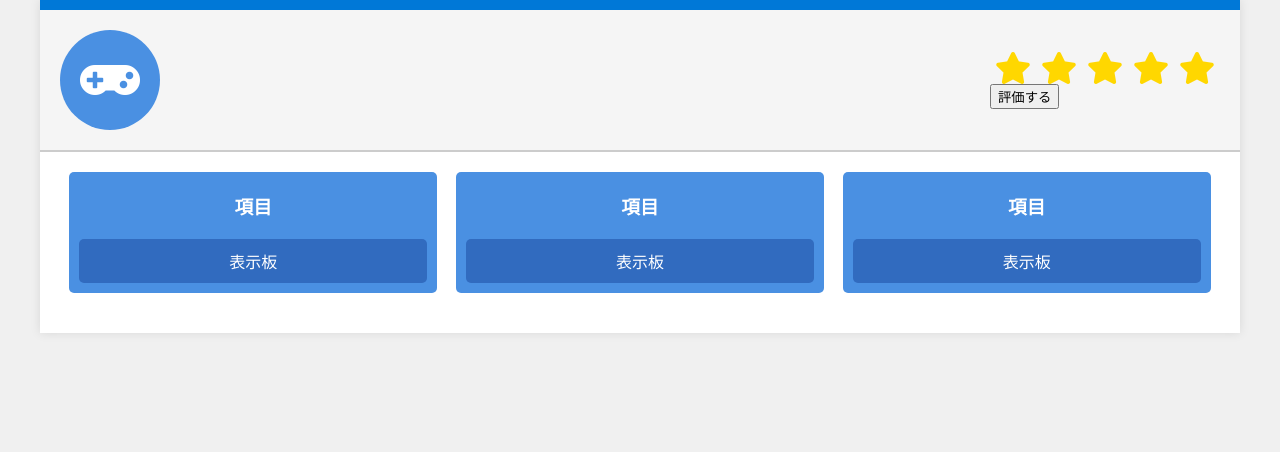
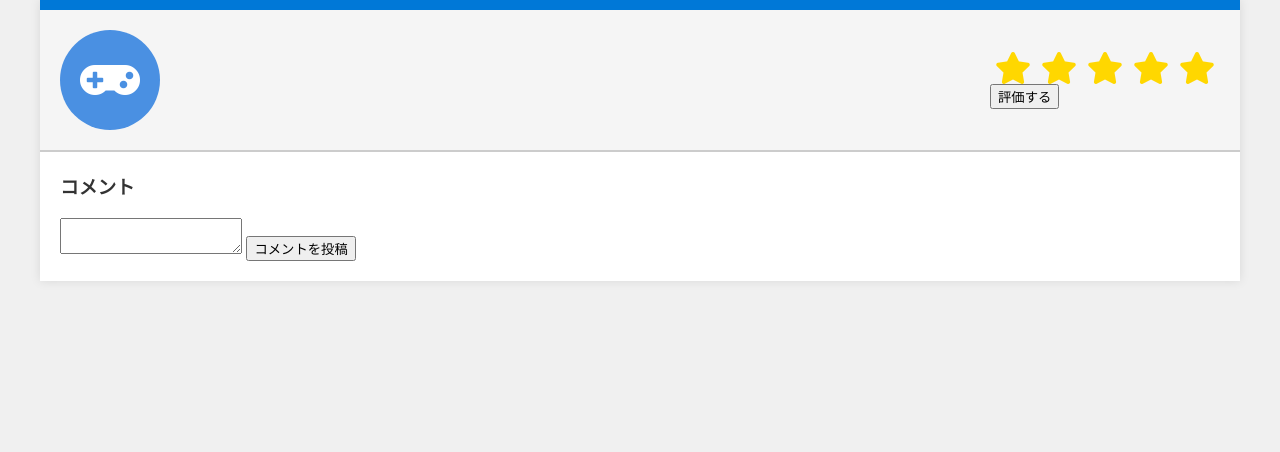
Before and after one commit to yabukilab/matsuda-b, a PHP site: page /game7_valuation.php in a window 1280 px wide. Shown: the top 452 px of the page. Run offline with PHP 8.4, Linux system fonts and the light colour scheme; data comes from the database, SQL or seed files in the repository; tables that the repository leaves empty or names only in its code hold one stand-in row (values such as "Sample post").

Commit message:
各ゲームページのコメントと共有編集機能

```diff
--- a/htdocs/_h.php
+++ b/htdocs/_h.php
@@ -7,4 +7,4 @@ function h($var)  // HTMLでのエスケープ処理をする関数
     return htmlspecialchars($var, ENT_QUOTES, 'UTF-8');
   }
 }
-/* ?>
+ ?>
--- a/htdocs/edit.php
+++ b/htdocs/edit.php
@@ -62,7 +62,8 @@ try {
         echo "<span>{$avgRating}</span>";
         echo "</div>";
 
-        echo "<div class=\"title\"><a href=\"{$link}\">{$title}</a></div>";
+        echo "<div class=\"title\"><a href=\"{$link}\">{$title}</a>(ID: {$gameID})</div>";
+
         echo "</div>";
     }
 } catch (PDOException $e) {
--- a/htdocs/game7_valuation.php
+++ b/htdocs/game7_valuation.php
@@ -18,7 +18,7 @@ $stmt->execute();
 $rating = $stmt->fetch(PDO::FETCH_ASSOC);
 $avgRating = round($rating['avg_rating'], 1);
 
-//評価を送信
+// 評価を送信
 if (isset($_POST['submit'])) {
     $rating = $_POST['rating'];
     $gameID = $_POST['gameID'];
@@ -30,11 +30,61 @@ if (isset($_POST['submit'])) {
 
     if ($stmt->execute()) {
         echo "<script>alert('評価が送信されました');</script>";
-        header("Location: game7.php"); // ここで別のページにリダイレクト
-        exit(); // header関数の後にexitを呼び出す
+        header("Location: game7.php");
+        exit();
     } else {
         echo "<script>alert('エラー: " . $stmt->errorInfo()[2] . "');</script>";
     }
+}
+
+// ウィキ内容を取得
+$sql = "SELECT * FROM wiki_content WHERE GameID = :gameID";
+$stmt = $db->prepare($sql);
+$stmt->bindParam(':gameID', $gameID, PDO::PARAM_INT);
+$stmt->execute();
+$wiki_contents = $stmt->fetchAll(PDO::FETCH_ASSOC);
+
+// ウィキ内容を更新
+if (isset($_POST['submit_wiki'])) {
+    $content = $_POST['content'];
+    $section = $_POST['section'];
+
+    $sql = "SELECT ID FROM wiki_content WHERE GameID = :gameID AND Section = :section";
+$stmt = $db->prepare($sql);
+$stmt->bindParam(':gameID', $gameID, PDO::PARAM_INT);
+$stmt->bindParam(':section', $section, PDO::PARAM_STR);
+$stmt->execute();
+
+if ($stmt->fetch()) {
+    // レコードが存在する場合は更新
+    $sql = "UPDATE wiki_content SET Content = :content WHERE GameID = :gameID AND Section = :section";
+} else {
+    // レコードが存在しない場合は挿入
+    $sql = "INSERT INTO wiki_content (GameID, Section, Content) VALUES (:gameID, :section, :content)";
+}
+
+$stmt = $db->prepare($sql);
+$stmt->bindParam(':gameID', $gameID, PDO::PARAM_INT);
+$stmt->bindParam(':section', $section, PDO::PARAM_STR);
+$stmt->bindParam(':content', $content, PDO::PARAM_STR);
+$stmt->execute();
+}
+
+// コメントを取得
+$sql = "SELECT * FROM comments WHERE GameID = :gameID ORDER BY CreatedAt DESC";
+$stmt = $db->prepare($sql);
+$stmt->bindParam(':gameID', $gameID, PDO::PARAM_INT);
+$stmt->execute();
+$comments = $stmt->fetchAll(PDO::FETCH_ASSOC);
+
+// コメントを投稿
+if (isset($_POST['submit_comment'])) {
+    $comment = $_POST['comment'];
+    $sql = "INSERT INTO comments (GameID, Comment) VALUES (:gameID, :comment)";
+    $stmt = $db->prepare($sql);
+    $stmt->bindParam(':gameID', $gameID, PDO::PARAM_INT);
+    $stmt->bindParam(':comment', $comment, PDO::PARAM_STR);
+    $stmt->execute();
 }
 ?>
 
@@ -46,7 +96,6 @@ if (isset($_POST['submit'])) {
     <title>サブページ</title>
     <link rel="stylesheet" href="styles_sub.css">
     <link rel="stylesheet" href="https://cdnjs.cloudflare.com/ajax/libs/font-awesome/5.15.4/css/all.min.css">
-
 </head>
 <body>
     <div class="container">
@@ -69,23 +118,35 @@ if (isset($_POST['submit'])) {
                     <label for="rating5"><i class="fas fa-star" data-value="5"></i></label>
                 </div>
                 <input type="hidden" name="gameID" value="<?php echo $gameID; ?>">
-
                 <input type="submit" name="submit" value="評価する">
-
             </form>
         </header>
         <main>
+            <?php foreach ($wiki_contents as $content): ?>
             <div class="item">
-                <h3>項目</h3>
-                <p>表示板</p>
+                <h3><?php echo htmlspecialchars($content['Section']); ?></h3>
+                <p id="content-<?php echo $content['ID']; ?>"><?php echo nl2br(htmlspecialchars($content['Content'])); ?></p>
+                <button onclick="editContent(<?php echo $content['ID']; ?>)">編集</button>
+                <form id="edit-form-<?php echo $content['ID']; ?>" style="display:none;" method="post">
+                    <textarea name="content"><?php echo htmlspecialchars($content['Content']); ?></textarea>
+                    <input type="hidden" name="section" value="<?php echo htmlspecialchars($content['Section']); ?>">
+                    <input type="submit" name="submit_wiki" value="保存">
+                </form>
             </div>
-            <div class="item">
-                <h3>項目</h3>
-                <p>表示板</p>
-            </div>
-            <div class="item">
-                <h3>項目</h3>
-                <p>表示板</p>
+            <?php endforeach; ?>
+
+            <div class="comments">
+                <h3>コメント</h3>
+                <form method="post">
+                    <textarea name="comment" required></textarea>
+                    <input type="submit" name="submit_comment" value="コメントを投稿">
+                </form>
+                <?php foreach ($comments as $comment): ?>
+                <div class="comment">
+                    <p><?php echo nl2br(htmlspecialchars($comment['Comment'])); ?></p>
+                    <small><?php echo $comment['CreatedAt']; ?></small>
+                </div>
+                <?php endforeach; ?>
             </div>
         </main>
     </div>
@@ -103,6 +164,13 @@ if (isset($_POST['submit'])) {
                 });
             });
         });
+
+        function editContent(id) {
+            var content = document.getElementById('content-' + id);
+            var form = document.getElementById('edit-form-' + id);
+            content.style.display = 'none';
+            form.style.display = 'block';
+        }
     </script>
 </body>
 </html>
--- a/htdocs/styles_sub.css
+++ b/htdocs/styles_sub.css
@@ -1,4 +1,3 @@
-
 body {
     font-family: Arial, sans-serif;
     margin: 0;
@@ -6,6 +5,7 @@
     background-color: #f0f0f0;
     color: #333;
 }
+
 .container {
     width: 100%;
     max-width: 1200px;
@@ -14,8 +14,9 @@
     border-top: 10px solid #0078d7;
     box-sizing: border-box;
     overflow: hidden;
-            box-shadow: 0 0 10px rgba(0,0,0,0.1);
+    box-shadow: 0 0 10px rgba(0, 0, 0, 0.1);
 }
+
 header {
     display: flex;
     align-items: center;
@@ -23,6 +24,7 @@
     border-bottom: 2px solid #ccc;
     background-color: #f5f5f5;
 }
+
 .circle {
     width: 100px;
     height: 100px;
@@ -33,44 +35,52 @@
     justify-content: center;
     align-items: center;
 }
+
 .circle i {
     font-size: 3em;
     color: white;
 }
+
 header h1 {
     font-size: 2em;
     margin: 0 20px;
     flex-grow: 1;
 }
+
 .stars {
     display: flex;
     align-items: center;
     color: gold;
 }
+
 .stars i {
     font-size: 2em;
     margin: 0 5px;
     cursor: pointer;
 }
+
 .stars .selected {
     color: gold;
 }
+
 .pen-icon {
     margin-left: 20px;
     cursor: pointer;
 }
+
 .pen-icon i {
     font-size: 1.5em;
     color: #4a90e2;
 }
+
 main {
-            display: flex;
-            justify-content: space-around;
+    display: block; /* Changed to block */
     margin: 20px 0;
     padding: 0 20px;
 }
+
 .item {
-            width: 30%;
+    width: 100%; /* Full width for vertical stacking */
     background-color: #4a90e2;
     padding: 10px;
     border-radius: 5px;
@@ -82,19 +92,23 @@
     margin-bottom: 20px;
     position: relative;
 }
+
 .item h3,
 .item p {
     cursor: pointer;
 }
+
 .item h3 {
     margin: 10px 0;
 }
+
 .item p {
     margin: 10px 0 0;
     padding: 10px 0;
     background-color: #316bbf;
     border-radius: 5px;
 }
+
 .delete-icon {
     position: absolute;
     top: 10px;
@@ -103,6 +117,20 @@
     color: #fff;
     font-size: 1.2em;
 }
+
+.comments {
+    width: 100%; /* Full width for vertical stacking */
+    margin-bottom: 20px;
+}
+
+.comment {
+    background-color: #f0f0f0;
+    padding: 10px;
+    border-radius: 5px;
+    margin-bottom: 10px;
+    box-shadow: 0 0 5px rgba(0, 0, 0, 0.1);
+}
+
 .theme-switch {
     position: fixed;
     top: 20px;
```
Lines whose indentation alone changed are shown as unchanged.
